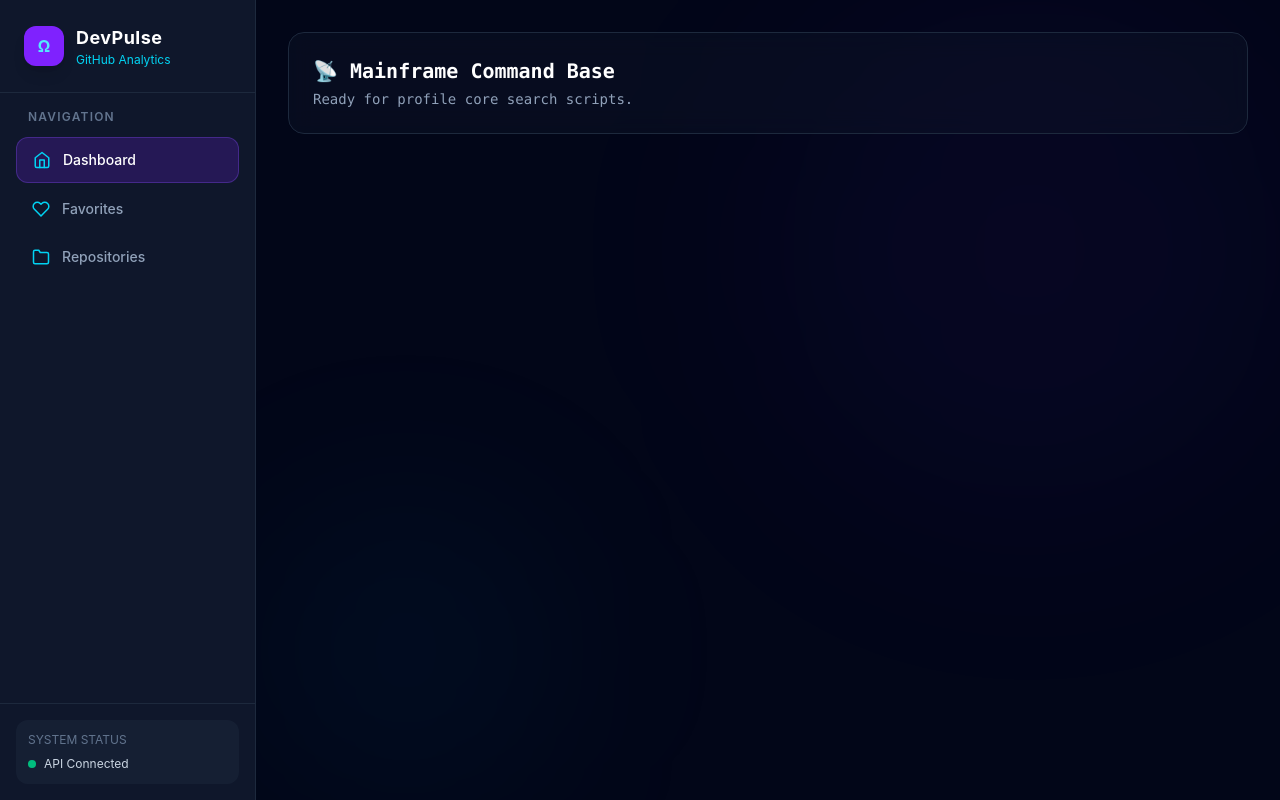
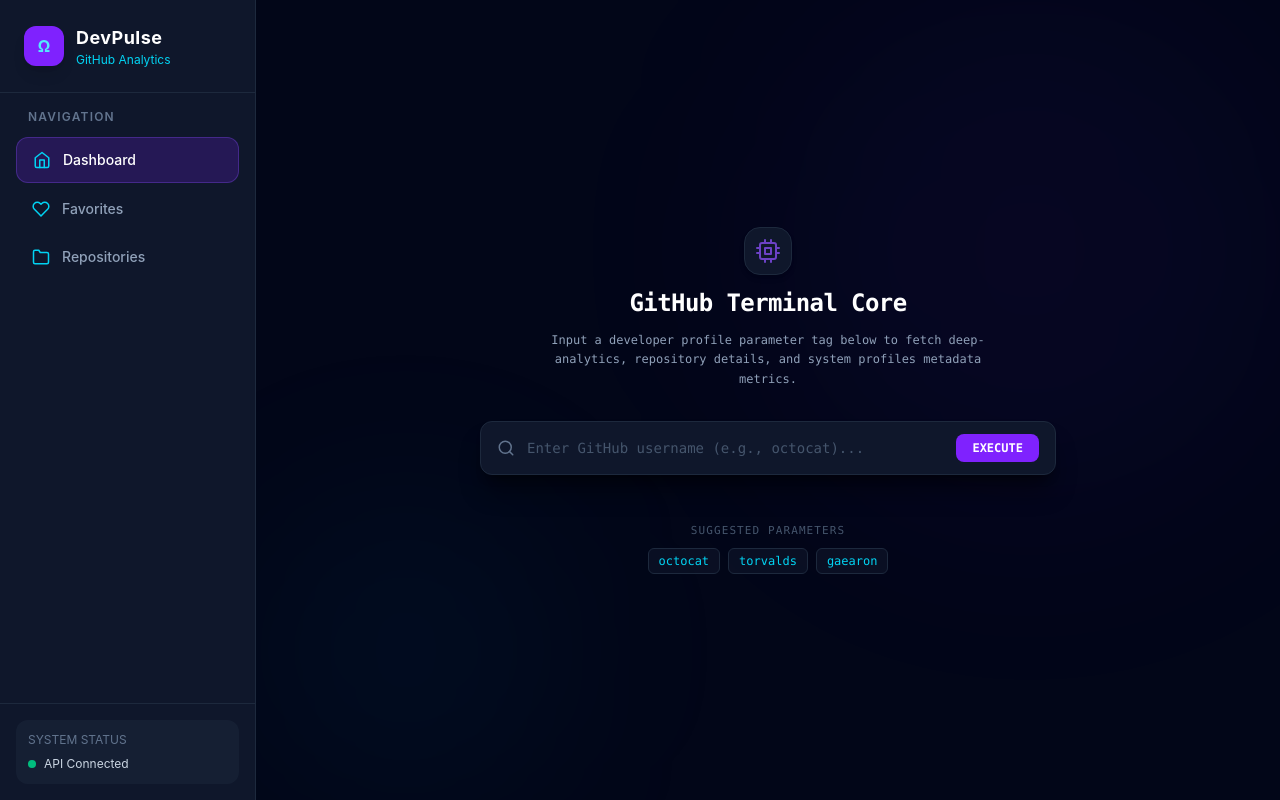
Before and after one commit to LasataBjr/DevPulse, a React (Vite) app: page / in a window 1280 px wide. Built offline with nearby package versions, Linux system fonts and the light colour scheme.

Commit message:
feat: added searchbar component and mount it in home page

```diff
--- a/src/components/common/Searchbar.jsx
+++ b/src/components/common/Searchbar.jsx
@@ -0,0 +1,53 @@
+
+import { useState } from "react";
+import { useNavigate } from "react-router-dom";
+import { FiSearch } from "react-icons/fi";
+
+export default function SearchBar() {
+  // 1. Local state to track exactly what the user is typing line-by-line
+  const [usernameInput, setUsernameInput] = useState("");
+
+  // 2. Initialize the navigation control wheel from React Router
+  const navigate = useNavigate();
+
+  // 3. This function executes when the user hits "Enter" or clicks "EXECUTE"
+  const handleSearchSubmit = (e) => {
+    e.preventDefault(); // Prevents the browser from reloading the page!
+
+    // Safety check: Don't search if the input is completely empty space
+    if (!usernameInput.trim()) return;
+
+    // THE REDIRECT ROUTING TRIGGER:
+    // This tells the router to instantly change the browser path!
+    // Example: If they typed "octocat", it pushes them to "/profile/octocat"
+    navigate(`/profile/${usernameInput.trim()}`);
+  };
+
+  return (
+    <form
+      onSubmit={handleSearchSubmit}
+      className="flex items-center gap-3 w-full max-w-xl bg-slate-900 border border-slate-800 rounded-xl px-4 py-3 focus-within:border-violet-500/50 transition-all duration-200 shadow-xl shadow-black/40"
+    >
+      {/* Search Icon */}
+      <FiSearch className="text-slate-500 shrink-0" size={18} />
+
+      {/* The Text Input Area */}
+      <input
+        type="text"
+        placeholder="Enter GitHub username (e.g., octocat)..."
+        value={usernameInput}
+        // Every single keystroke updates our state variable instantly
+        onChange={(e) => setUsernameInput(e.target.value)}
+        className="w-full bg-transparent outline-hidden border-0 text-sm font-mono placeholder-slate-600 text-slate-100"
+      />
+
+      {/* Form Submit Button */}
+      <button
+        type="submit"
+        className="bg-violet-600 hover:bg-violet-700 text-white font-mono text-xs font-semibold px-4 py-1.5 rounded-lg transition-colors cursor-pointer"
+      >
+        EXECUTE
+      </button>
+    </form>
+  );
+}
--- a/src/pages/Home.jsx
+++ b/src/pages/Home.jsx
@@ -1,9 +1,37 @@
 // src/pages/Home.jsx
+import SearchBar from "../components/common/SearchBar";
+import { FiCpu } from "react-icons/fi";
+
 export default function Home() {
   return (
-    <div className="border border-slate-800 bg-slate-900/40 backdrop-blur-md p-6 rounded-2xl font-mono">
-      <h2 className="text-xl font-bold text-white">📡 Mainframe Command Base</h2>
-      <p className="text-slate-400 text-sm mt-1">Ready for profile core search scripts.</p>
+    <div className="flex-1 flex flex-col items-center justify-center space-y-8 py-12">
+      {/* Branding Header Block */}
+      <div className="text-center space-y-3 max-w-md">
+        <div className="mx-auto w-12 h-12 rounded-2xl bg-slate-900 border border-slate-800 flex items-center justify-center text-violet-500 shadow-md">
+          <FiCpu size={24} className="animate-pulse" />
+        </div>
+        <h2 className="text-2xl font-bold font-mono tracking-tight text-white">
+          GitHub Terminal Core
+        </h2>
+        <p className="text-slate-400 text-xs font-mono leading-relaxed">
+          Input a developer profile parameter tag below to fetch deep-analytics, repository details, and system profiles metadata metrics.
+        </p>
+      </div>
+
+      {/* Mount our search redirect component */}
+      <SearchBar />
+
+      {/* Quick Search Helper Badges */}
+      <div className="text-center pt-4">
+        <span className="text-[11px] font-mono text-slate-600 uppercase tracking-widest block mb-2">
+          Suggested Parameters
+        </span>
+        <div className="flex items-center gap-2 justify-center text-xs font-mono text-cyan-400">
+          <span className="bg-slate-900/60 border border-slate-800 px-2.5 py-1 rounded-md">octocat</span>
+          <span className="bg-slate-900/60 border border-slate-800 px-2.5 py-1 rounded-md">torvalds</span>
+          <span className="bg-slate-900/60 border border-slate-800 px-2.5 py-1 rounded-md">gaearon</span>
+        </div>
+      </div>
     </div>
   );
 }
```
